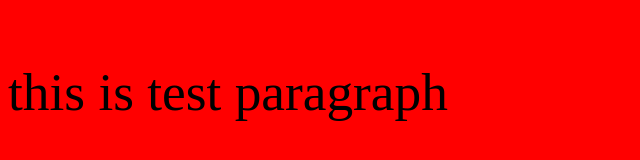
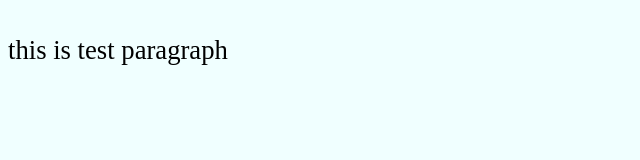
Before and after one commit to dsh91698/cssBayan, a plain HTML site: page cssBayan/index.html in a window 1280 px wide. Shown: the whole page, without its empty margins (0-640 px from the left). Drawn offline with Linux system fonts and the light colour scheme.

Commit message:
refactor: cssBayan task timestamp correct ( Friday, 2023-03-10 15:03:42 +04 )

```diff
--- a/cssBayan/index.css
+++ b/cssBayan/index.css
@@ -1,10 +1,10 @@
 body  {
     height: 100vh;
-    background-color: red;
+    background-color: azure;
     display: flex;
 }
 
 p {
 height: 40pt;
-font-size: 40pt;
+font-size: 20pt;
 }
```
